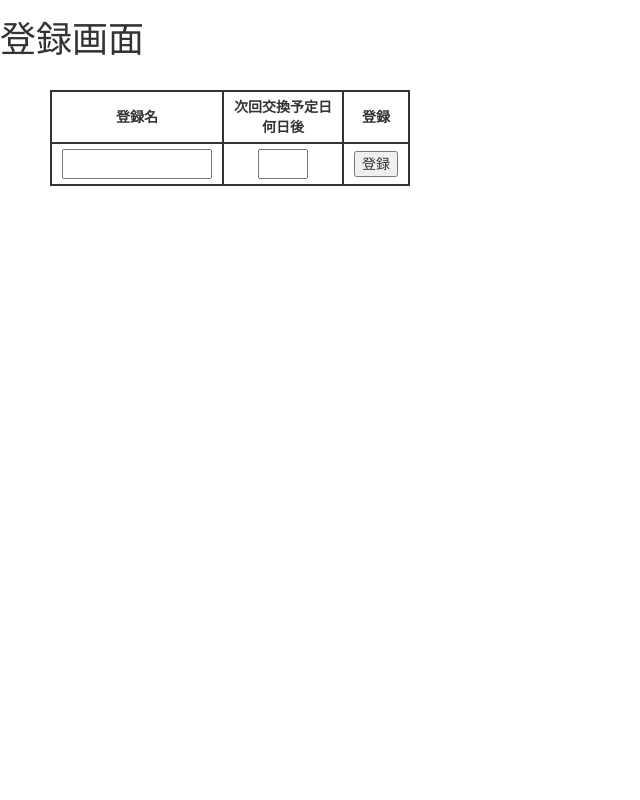
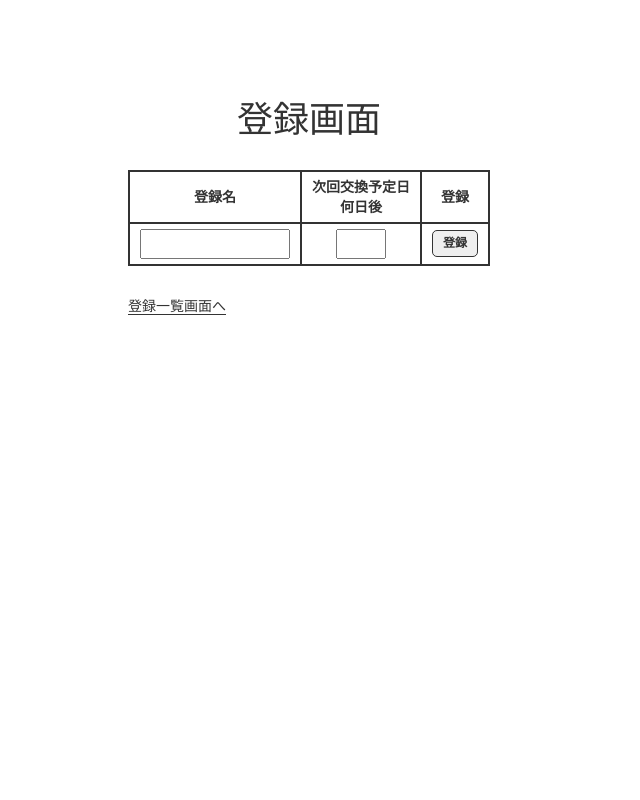
Before and after one commit to ryota1003/change_record, a Rails app: page /commodities/new in a window 1280 px wide. Shown: the whole page, without its empty margins (0-640 px from the left). Run offline with Rails 7, Linux system fonts and the light colour scheme; style sheets or scripts are compiled from the project's sources; some libraries are stand-ins or nearby versions.

Commit message:
css 完了

```diff
--- a/app/assets/javascripts/application.js
+++ b/app/assets/javascripts/application.js
@@ -10,6 +10,7 @@
 // Read Sprockets README (https://github.com/rails/sprockets#sprockets-directives) for details
 // about supported directives.
 //
+//= require jquery
 //= require rails-ujs
 //= require activestorage
 //= require turbolinks
--- a/app/assets/stylesheets/custom.scss
+++ b/app/assets/stylesheets/custom.scss
@@ -1,75 +1,94 @@
-h1, h2 {
-  font-weight: 100;
+.alert {
+  margin-bottom: 0px;
+  position: fixed;
+  width: 100%;
+  z-index: 10000;
 }
 
-.text-white {
-  color: #fff;
+
+.continer {
+  width: 100vw;
+  height: 100vh;
 }
 
-.btn-white {
-  color: #fff;
-  border: 1px solid #fff;
+.inner {
+  position: absolute;
+  top: 10%;
+  left: 10%;
+}
+
+.title {
+  text-align: center;
+}
+
+.linktitle {
+  margin-top: 30px;
+  font-size: 14px;
+}
+
+.linkpage {
+  color: #333;
+  border-bottom: 1px solid #333;
+
+  &:hover {
+    color: #c0c0c0;
+    border-bottom: #c0c0c0;
+  }
+}
+
+
+
+h2 {
+  font-size: 14px;
+  color: #333;
+}
+
+// topページに採用
+.btn {
+  color: #333;
+  border: 1px solid #333;
   padding-top: 15px;
   padding-bottom: 15px;
   font-size: 20px;
-  background-color: rgba(0,0,0,0.0);
+  border-radius: 5px;
+  display: block;
+  margin: 50px 0;
+
 
   &:hover {
-    color: #fff;
+    color: #333;
+    background-color: #c0c0c0;
+    text-decoration: none;
   }
 }
 
-.top-hero-wrapper {
-  width: 100vw;
-  height: 100vh;
-  background-image: image-url('bg-top.png');
-  background-position: center;
-  background-repeat: no-repeat;
-  background-attachment: fixed;
-  background-size: cover;
-  background-color: #464646;
-}
+.signlog {
+  color: #333;
+  font-size: 16px;
+  border: 1px solid #333;
+  padding: 8px 20px;
+  border-radius: 5px;
 
-.top-hero-container {
-  padding-top: 220px;
-  h1 {
-    font-size: 56px;
-    margin-bottom: 20px;
-  }
-
-  h2 {
-    margin-bottom: 60px;
+  &:hover {
+    color: #333;
+    font-size: 16px;
+    background-color: #c0c0c0;
+    text-decoration: none;
   }
 }
 
+.con {
+  text-align:center;
+}
 
 .form-control {
   height: 45px;
 }
 
-.users-new-wrapper {
-  width: 100vw;
-  height: 100vh;
-  background-image: image-url('bg-top.png');
-  background-position: center center;
-  background-repeat: no-repeat;
-  background-attachment: fixed;
-  background-size: cover;
-  background-color: #464646;
-
-  .users-new-container {
-    padding-top: 220px;
-
-    .form-group {
-      margin-bottom: 20px;
-    }
-  }
+.form-group {
+  margin-bottom: 20px;
 }
 
-
-table {
-  margin-left: 50px;
-}
 
 th ,td {
   border: 2px solid #333;
@@ -87,3 +106,24 @@ th ,td {
   text-align: center;
   height: 30px;
 }
+
+.bottn {
+  color: #333;
+  font-size: 12px;
+  font-weight: bold;
+  border: 1px solid #333;
+  padding: 4px 10px;
+  border-radius: 5px;
+
+
+  &:hover {
+    color: #333;
+    font-size: 12px;
+    background-color: #c0c0c0;
+    text-decoration: none;
+  }
+}
+
+.loginkotira {
+  margin-top: 30px;
+}
--- a/app/controllers/application_controller.rb
+++ b/app/controllers/application_controller.rb
@@ -1,4 +1,8 @@
 class ApplicationController < ActionController::Base
+  protect_from_forgery with: :exception
+
+  add_flash_types :success, :info, :warning, :danger
+
   def current_user
     @current_user ||= User.find_by(id: current_user_id)
   end
--- a/app/controllers/commodities_controller.rb
+++ b/app/controllers/commodities_controller.rb
@@ -28,7 +28,7 @@ class CommoditiesController < ApplicationController
   def destroy
     @commodity = Commodity.find(params[:id])
     if @commodity.destroy
-     redirect_to commodities_show_path, success: "削除に成功しました"
+     redirect_to commodities_show_path, success: "削除しました"
     else
       flash.now[:danger] = "削除に失敗しました"
       render :show
--- a/app/controllers/users_controller.rb
+++ b/app/controllers/users_controller.rb
@@ -8,8 +8,9 @@ class UsersController < ApplicationController
   def create
   @user = User.new(name: params[:user][:name], password: params[:user][:password])
   if @user.save
-    redirect_to root_path
+    redirect_to login_path, success: "登録が完了しました"
   else
+    flash.now[:danger] = "登録に失敗しました"
     render :index
   end
   end
--- a/app/models/commodity.rb
+++ b/app/models/commodity.rb
@@ -1,7 +1,7 @@
 class Commodity < ApplicationRecord
-  # validates :user_id, presence: true
-  # validates :registration_name, presence: true
-  # validates :change_interval, presence: true
+  validates :user_id, presence: true
+  validates :registration_name, presence: true
+  validates :change_interval, presence: true
 
   belongs_to :user
 end
--- a/app/views/commodities/edit.html.erb
+++ b/app/views/commodities/edit.html.erb
@@ -1 +1,7 @@
 <h1>編集画面</h1>
+
+<%= form_for(@commodity, url: commodities_path(@commodity)) do |f| %>
+<% end %>
+
+<%= form_with model: @commodity, url: commodities_path, local: true do |f| %>
+<% end %>
--- a/app/views/commodities/new.html.erb
+++ b/app/views/commodities/new.html.erb
@@ -1,4 +1,6 @@
-<h1>登録画面</h1>
+<div class = continer>
+  <div class = inner>
+    <h1 class = title>登録画面</h1>
       <table>
         <tr>
           <th>登録名</th>
@@ -9,7 +11,10 @@
       　<tr>
       　   <td><%= f.text_field :registration_name , class: "toroku-input" %></td>
       　   <td><%= f.text_field :change_interval , class: "interval-input" %></td>
-    　   <td><%= f.submit '登録' %></td>
+      　   <td><%= f.submit '登録', class: "bottn" %></td>
       　</tr>
       　<% end %>
       </table>
+    <p class = linktitle><%= link_to "登録一覧画面へ", commodities_show_path, class: "linkpage" %></p>
+  </div>
+</div>
--- a/app/views/layouts/application.html.erb
+++ b/app/views/layouts/application.html.erb
@@ -10,6 +10,15 @@
   </head>
 
   <body>
+    <% flash.each do |key, value| %>
+      <div class="alert alert-<%= key %>" role="alert"><%= value %></div>
+    <% end %>
     <%= yield %>
+
+    <script>
+     $(function(){
+      $(".alert").fadeOut(5000);
+     });
+    </script>
   </body>
 </html>
--- a/config/routes.rb
+++ b/config/routes.rb
@@ -9,6 +9,8 @@ Rails.application.routes.draw do
 
   get 'commodities/new'
 
+  get 'commodities/edit', to: 'commodities#edit'
+
   delete 'commodities/:id', to: 'commodities#destroy'
 
   resources :users
```
Also changed, not shown: app/views/commodities/index.html.erb (+5 -12 lines), app/views/commodities/show.html.erb (+8 -3 lines), app/views/sessions/new.html.erb (+7 -9 lines), app/views/users/index.html.erb (+8 -10 lines). Lines whose indentation alone changed are shown as unchanged.
